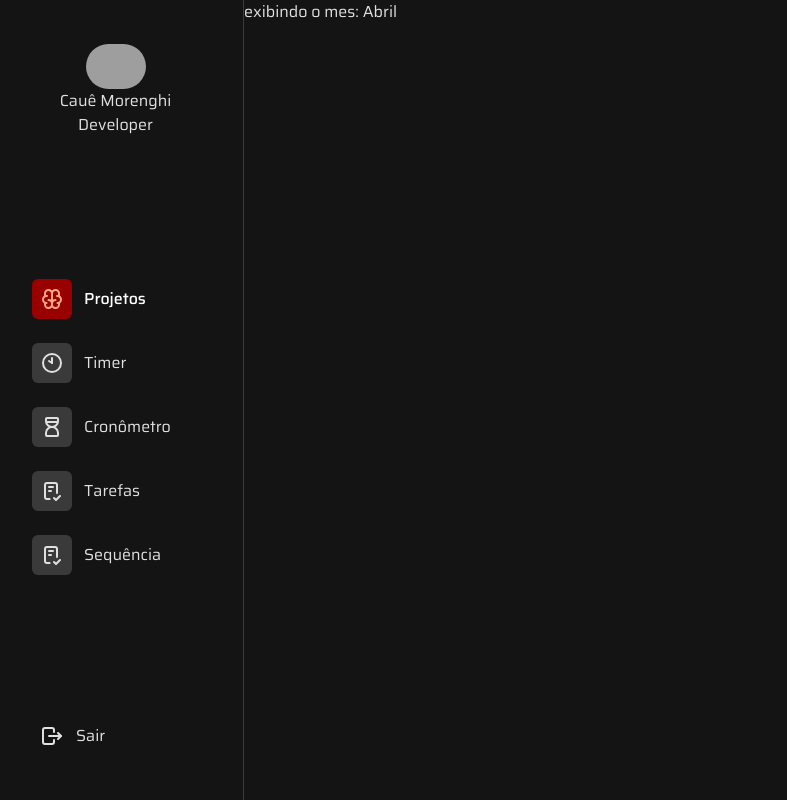
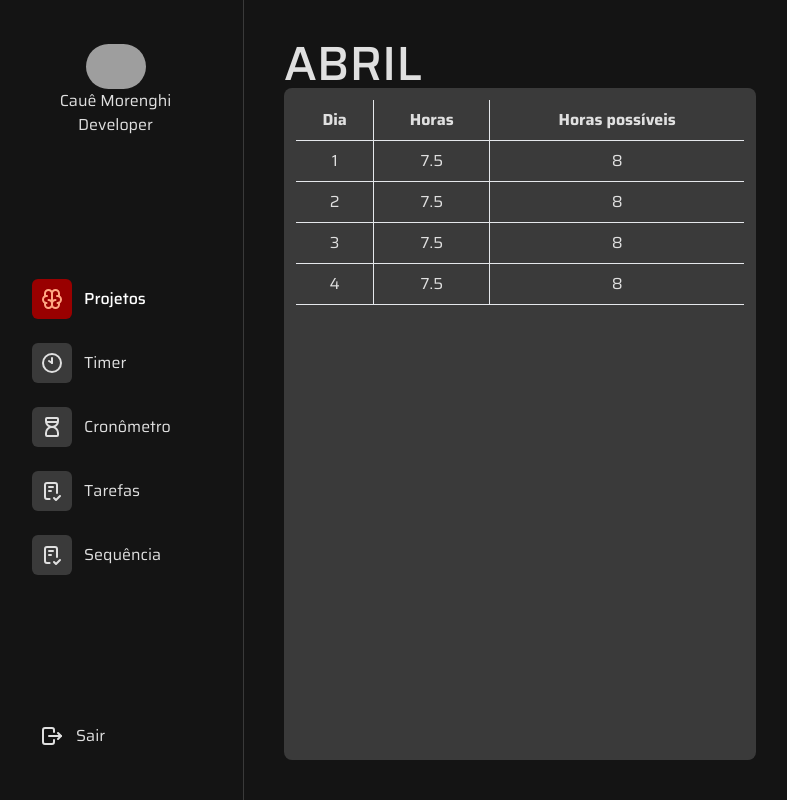
Before and after one commit to cauemorenghi14/pomodoro, a Next.js app: page /sequencia/Abril in a window 1280 px wide. Shown: the whole page, without its empty margins (12-799 px from the left). Built offline with nearby package versions, Linux system fonts and the light colour scheme; grey boxes are pictures that could not be loaded.

Commit message:
feat: Implementar model, item, lista e componente de relatório
Adiciona um modelo de parentesco entre componentes para página de relatórios

```diff
--- /dev/null
+++ b/src/components/Sequencia/Mes/ItemRelatorioHoras.tsx
@@ -0,0 +1,13 @@
+import RelatorioHorasModel from "@/models/RelatorioHorasModel";
+
+const ItemRelatorioHoras = (props: RelatorioHorasModel) => {
+  return (
+    <tr key={props.id}>
+      <td className="border-b p-2">{props.dia}</td>
+      <td className="border p-2">{props.horas}</td>
+      <td className="border-y p-2">{props.possiveis}</td>
+    </tr>
+  );
+};
+
+export default ItemRelatorioHoras;
--- /dev/null
+++ b/src/components/Sequencia/Mes/ListaRelatoriosHoras.tsx
@@ -0,0 +1,18 @@
+import RelatorioHorasModel from "@/models/RelatorioHorasModel";
+import ItemRelatorioHoras from "./ItemRelatorioHoras";
+
+interface ListaRelatorioHorasProps {
+    relatorios: RelatorioHorasModel[]
+}
+
+const ListaRelatorioHoras = (props: ListaRelatorioHorasProps) => {
+    return (
+        <tbody className="text-center">
+          {props.relatorios.map(item => (
+            <ItemRelatorioHoras key={item.id} id={item.id} dia={item.dia} horas={item.horas} possiveis={item.possiveis}/>
+          ))}
+        </tbody>
+    );
+}
+
+export default ListaRelatorioHoras;
--- /dev/null
+++ b/src/components/Sequencia/Mes/RelatorioHoras.tsx
@@ -0,0 +1,48 @@
+import ItemRelatorioHoras from "./ItemRelatorioHoras";
+import ListaRelatorioHoras from "./ListaRelatoriosHoras";
+
+const RelatorioHoras = () => {
+  const relatorio = [
+    {
+      id: 1,
+      dia: 1,
+      horas: 7.5,
+      possiveis: 8,
+    },
+    {
+      id: 2,
+      dia: 2,
+      horas: 7.5,
+      possiveis: 8,
+    },
+    {
+      id: 3,
+      dia: 3,
+      horas: 7.5,
+      possiveis: 8,
+    },
+    {
+      id: 4,
+      dia: 4,
+      horas: 7.5,
+      possiveis: 8,
+    },
+  ];
+
+  return (
+    <div className="p-3 bg-cinzaSecundario rounded-lg mr-auto overflow-y-auto h-full w-1/2">
+      <table className="w-full">
+        <thead>
+          <tr>
+            <th className=" border-b p-2">Dia</th>
+            <th className="border-x border-b p-2">Horas</th>
+            <th className="border-l border-b p-2">Horas possíveis</th>
+          </tr>
+        </thead>
+        <ListaRelatorioHoras relatorios={relatorio}/>
+      </table>
+    </div>
+  );
+};
+
+export default RelatorioHoras;
--- /dev/null
+++ b/src/models/RelatorioHorasModel.ts
@@ -0,0 +1,6 @@
+export default interface RelatorioHorasModel {
+    id: number
+    dia: number
+    horas: number
+    possiveis: number
+}
--- a/src/pages/sequencia/[mes].tsx
+++ b/src/pages/sequencia/[mes].tsx
@@ -1,3 +1,4 @@
+import RelatorioHoras from "@/components/Sequencia/Mes/RelatorioHoras";
 import { useRouter } from "next/router";
 
 const PaginaMes = () => {
@@ -7,8 +8,9 @@ const PaginaMes = () => {
     const mes = router.query.mes
 
     return (
-        <div className="w-full bg-fundoPrincipal h-screen flex font-saira flex-col text-textosClaros">
-            exibindo o mes: {mes}
+        <div className="w-full bg-fundoPrincipal h-screen flex font-saira flex-col text-textosClaros p-10">
+            <h1 className="text-5xl uppercase font-medium">{mes}</h1>
+            <RelatorioHoras />
         </div>
      );
 }
--- a/src/styles/globals.css
+++ b/src/styles/globals.css
@@ -14,3 +14,9 @@ body {
     )
     rgb(var(--background-start-rgb));
 }
+
+*::-webkit-scrollbar {
+  width: 5px;
+  border-radius: 10px;
+  background: #fff;
+}
```
